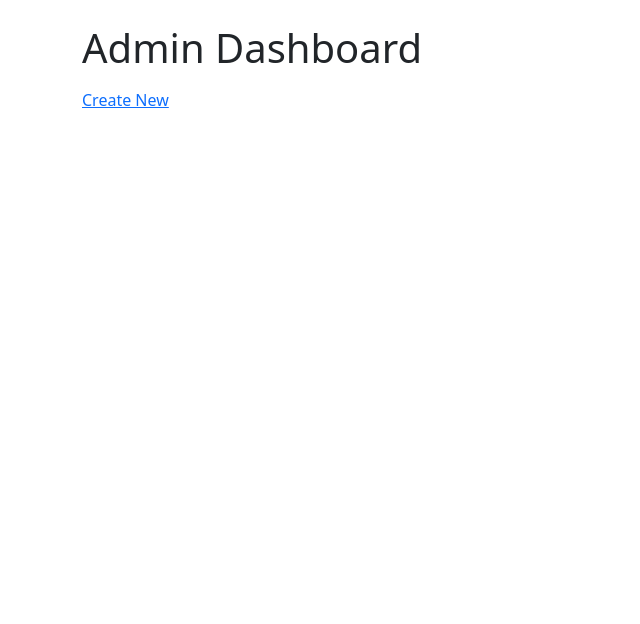
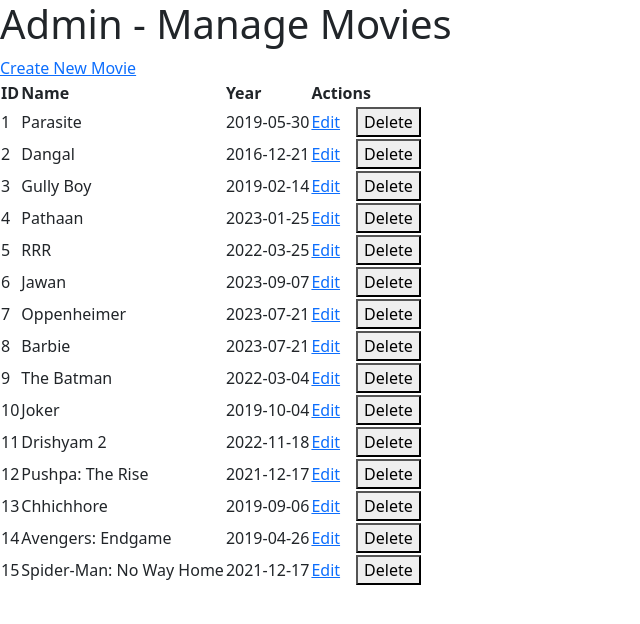
Before and after one commit to pratikpanchani/4wp3-project2, a Next.js app: page /admin in a window 1280 px wide. Shown: the top 624 px of the page, without its empty margins (0-640 px from the left). Built offline with nearby package versions, Linux system fonts and the light colour scheme; data requests are answered from the project's data file.

Commit message:
admin route working edit and create feature

```diff
--- a/app/admin/page.js
+++ b/app/admin/page.js
@@ -1,11 +1,46 @@
 import Link from 'next/link';
+import { getAllMovies, deleteMovie } from '@/app/actions';
 
 export default async function AdminPage() {
+  const movies = await getAllMovies();
+
+  async function handleDelete(formData) {
+    'use server';
+    const id = formData.get('id');
+    await deleteMovie(id);
+  }
 
   return (
-    <div className="container mt-4">
-      <h1 className="mb-3">Admin Dashboard</h1>
-      <Link href="/admin/create">Create New</Link>
+    <div>
+      <h1>Admin - Manage Movies</h1>
+      <Link href="/admin/create">Create New Movie</Link>
+
+      <table>
+        <thead>
+          <tr>
+            <th>ID</th>
+            <th>Name</th>
+            <th>Year</th>
+            <th>Actions</th>
+          </tr>
+        </thead>
+        <tbody>
+          {movies.map((movie) => (
+            <tr key={movie.id}>
+              <td>{movie.id}</td>
+              <td>{movie.movie_name}</td>
+              <td>{movie.movie_year}</td>
+              <td>
+                <Link href={`/admin/edit/${movie.id}`}>Edit</Link>
+                <form action={handleDelete} style={{ display: 'inline', marginLeft: '1rem' }}>
+                  <input type="hidden" name="id" value={movie.id} />
+                  <button type="submit">Delete</button>
+                </form>
+              </td>
+            </tr>
+          ))}
+        </tbody>
+      </table>
     </div>
   );
 }
```
Also changed, not shown: app/admin/create/page.js (+1 -24 lines), app/admin/edit/[id]/page.js (+51 -10 lines).
